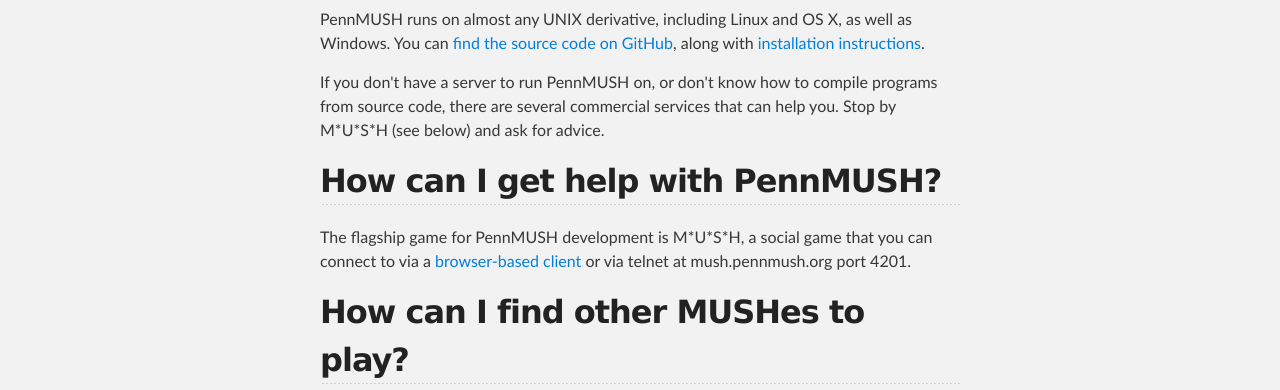
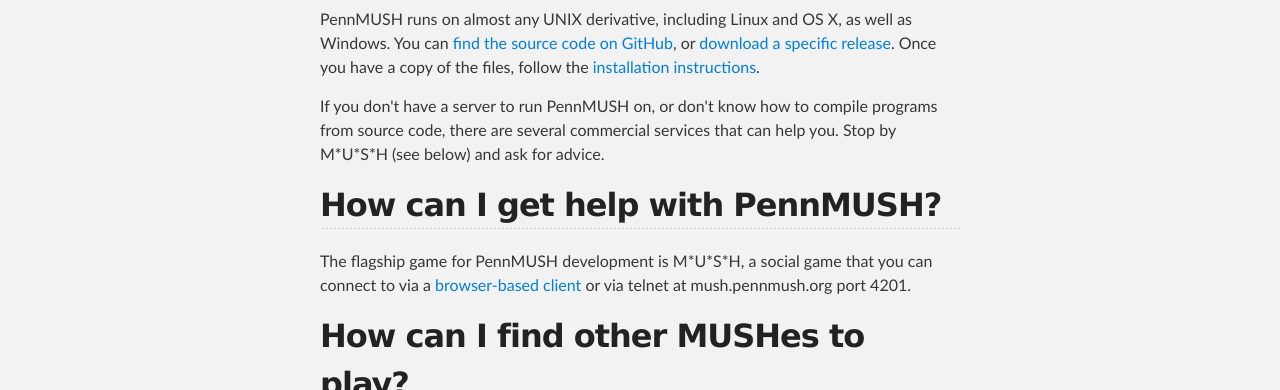
Before and after one commit to pennmush/pennmush.github.io, a plain HTML site: page index.html in a window 1280 px wide. Shown: the part 710-1100 px from the top of the page. Drawn offline with Linux system fonts and the light colour scheme.

Commit message:
Add a link to download releases.

```diff
--- a/index.html
+++ b/index.html
@@ -37,7 +37,7 @@
 <h2>
 <a id="how-can-i-run-my-own-pennmush" class="anchor" href="#how-can-i-run-my-own-pennmush" aria-hidden="true"><span class="octicon octicon-link"></span></a>How can I run my own PennMUSH?</h2>
 
-<p>PennMUSH runs on almost any UNIX derivative, including Linux and OS X, as well as Windows. You can <a href="http://www.github.com/pennmush/pennmush">find the source code on GitHub</a>, along with <a href="https://github.com/pennmush/pennmush/blob/master/INSTALL">installation instructions</a>.</p>
+<p>PennMUSH runs on almost any UNIX derivative, including Linux and OS X, as well as Windows. You can <a href="http://www.github.com/pennmush/pennmush">find the source code on GitHub</a>, or <a href="https://github.com/pennmush/pennmush/releases">download a specific release</a>. Once you have a copy of the files, follow the <a href="https://github.com/pennmush/pennmush/blob/master/INSTALL">installation instructions</a>.</p>
 
 <p>If you don't have a server to run PennMUSH on, or don't know how to compile programs from source code, there are several commercial services that can help you. Stop by M*U*S*H (see below) and ask for advice.</p>
 
```
